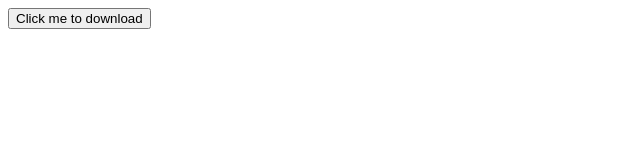
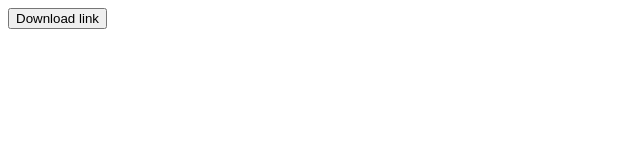
Before and after one commit to PrestonT500/mcfile, a plain HTML site: page docs/index.html in a window 1280 px wide. Shown: the whole page, without its empty margins (0-640 px from the left). Drawn offline with Linux system fonts and the light colour scheme.

Commit message:
Update index.html

```diff
--- a/docs/index.html
+++ b/docs/index.html
@@ -2,5 +2,5 @@
   <title>Download MC file</title>
 </head>
 <body>
-  <a href="https://mega.nz/file/BG9RyAqD#GGTeR9OypgmVpIDNwNj2v0wDEsSTroEtWI_tcMBe4yk"><button>Click me to download</button></a>
+ <a href="https://raw.githubusercontent.com/PrestonT500/mcfile/main/mc.html" download><button>Download link</button></a>
 </body>
```
